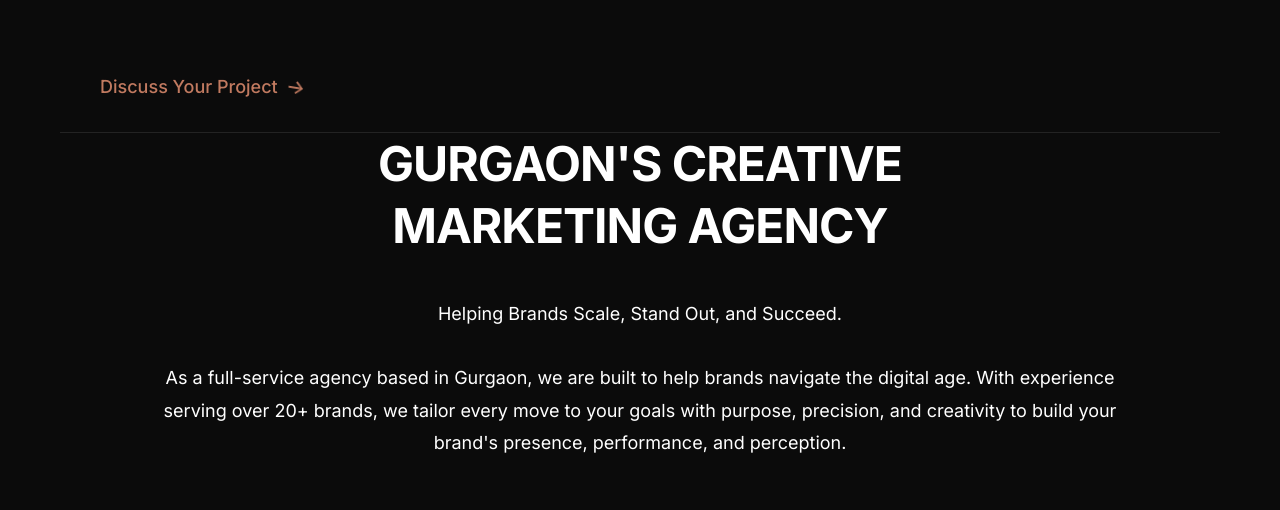
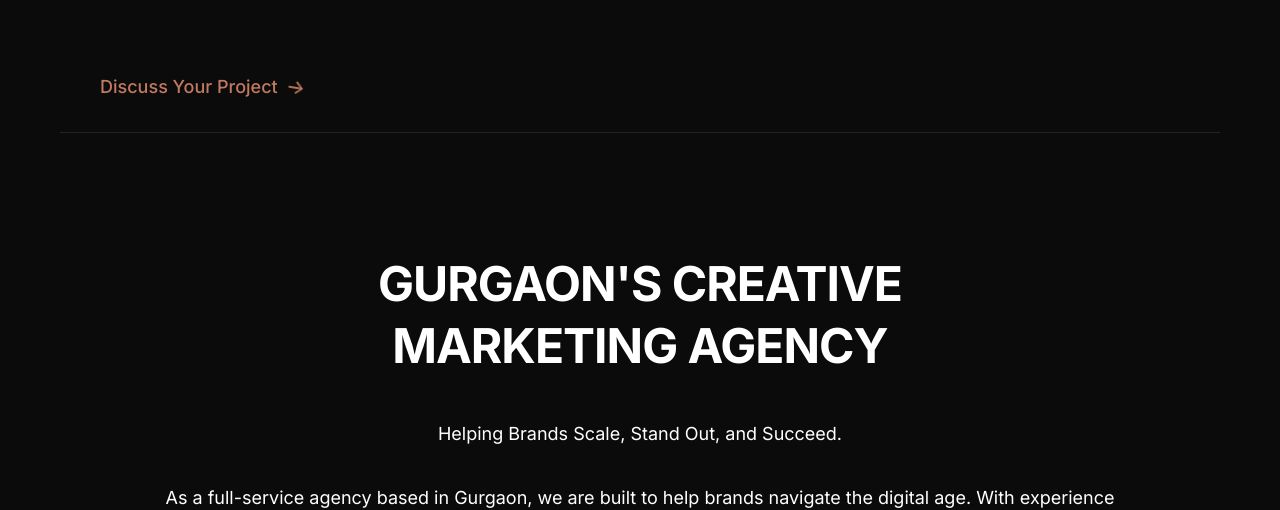
Before and after one commit to thewolfcommander/temvuefamespreadmedia, a Vue app: page /#/ in a window 1280 px wide. Shown: the part 7800-8310 px from the top of the page. Built offline with nearby package versions, Linux system fonts and the light colour scheme; a web font is replaced by a local one.

Commit message:
add proper spacing

```diff
--- a/src/components/ServicesOverview.vue
+++ b/src/components/ServicesOverview.vue
@@ -281,8 +281,9 @@ onMounted(() => {
 /* Agency Section */
 .agency-section {
   background-color: var(--bg-black);
-  /* padding: 120px 0; */
+  padding: 120px 0;
   border-top: 1px solid rgba(255, 255, 255, 0.1);
+  /* margin-top: 100px; */
 }
 
 .agency-content {
```
